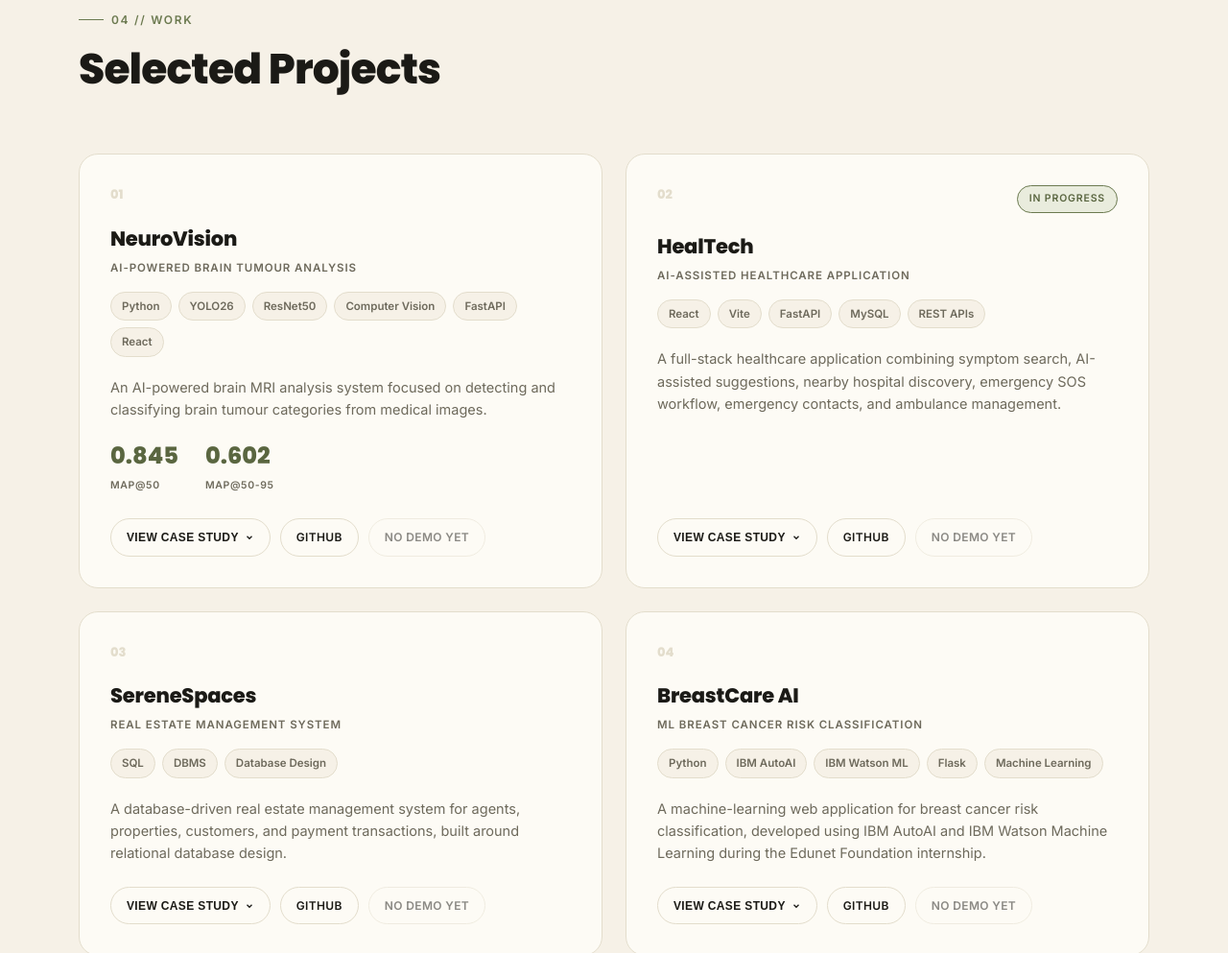
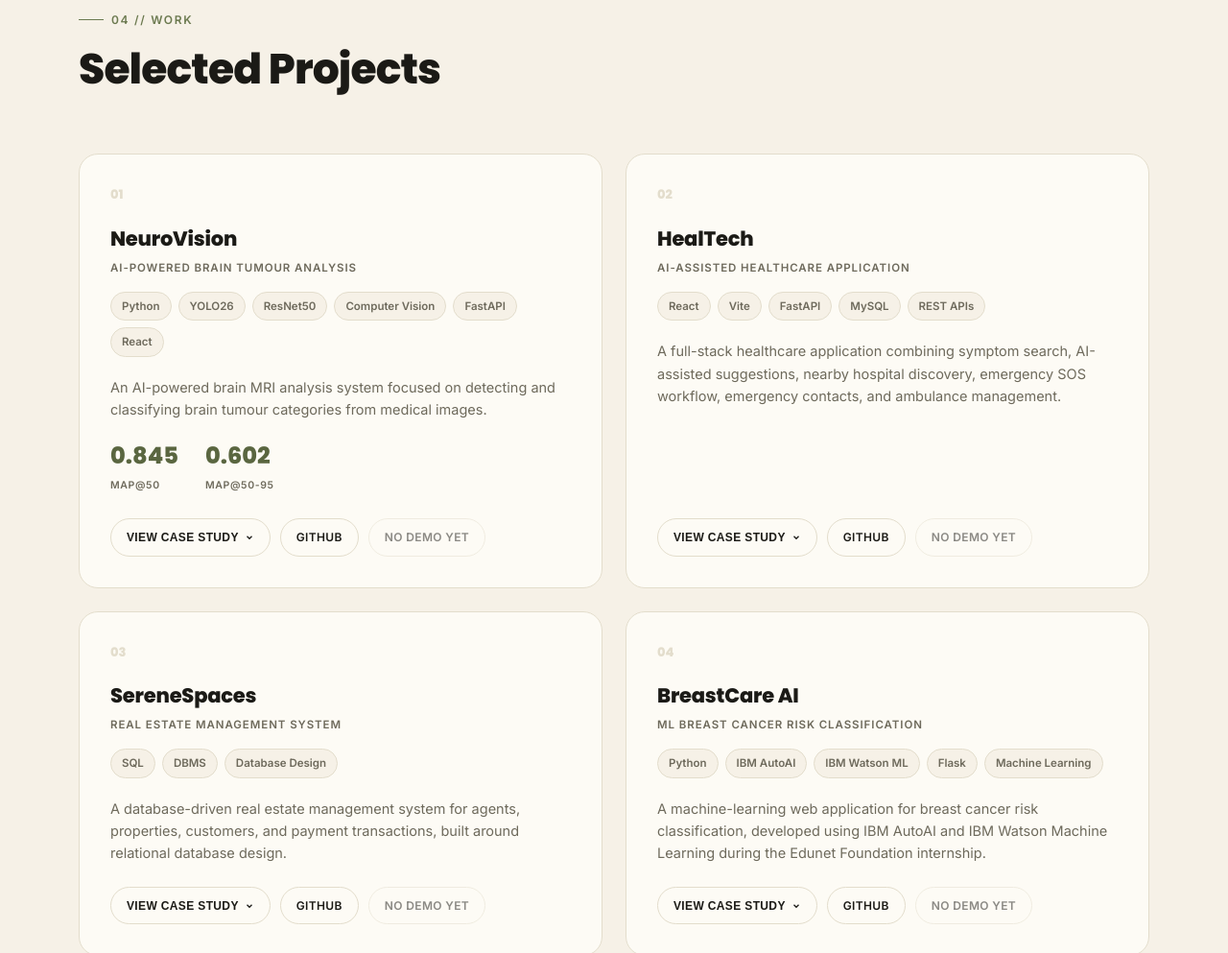
Before and after one commit to lakshmisatwika28-lang/Portfolio, a plain HTML site: page index.html in a window 1280 px wide. Shown: the part 4249-5242 px from the top of the page at 96% size. Drawn offline with Linux system fonts and the light colour scheme.

Commit message:
Enhance HealTech project details in index.html
Updated project description and GitHub link for HealTech.

```diff
--- a/index.html
+++ b/index.html
@@ -874,14 +874,14 @@
       tags: ['React','Vite','FastAPI','MySQL','REST APIs'],
       desc: 'A full-stack healthcare application combining symptom search, AI-assisted suggestions, nearby hospital discovery, emergency SOS workflow, emergency contacts, and ambulance management.',
       points: [
-        'Symptom / disease / specialization search with AI-assisted suggestions.',
+        'Symptom / disease / specialization search with AI-assisted suggestions and a AI Health Buddy.',
         'Nearby hospital discovery with location-based selection.',
         'Emergency SOS with ambulance workflow and emergency contacts.',
         'Emergency status, ambulance assignment, ETA, and distance tracking.'
       ],
       metrics: null,
-      github: 'https://github.com/lakshmisatwika28-lang/',
-      status: 'In Progress'
+      github: 'https://github.com/lakshmisatwika28-lang/HealTech--Nearby-Emergency-Hospital-and-SOS-Management-System.git',
+      status: null
     },
     {
       num: '03', title: 'SereneSpaces', sub: 'Real Estate Management System',
```
